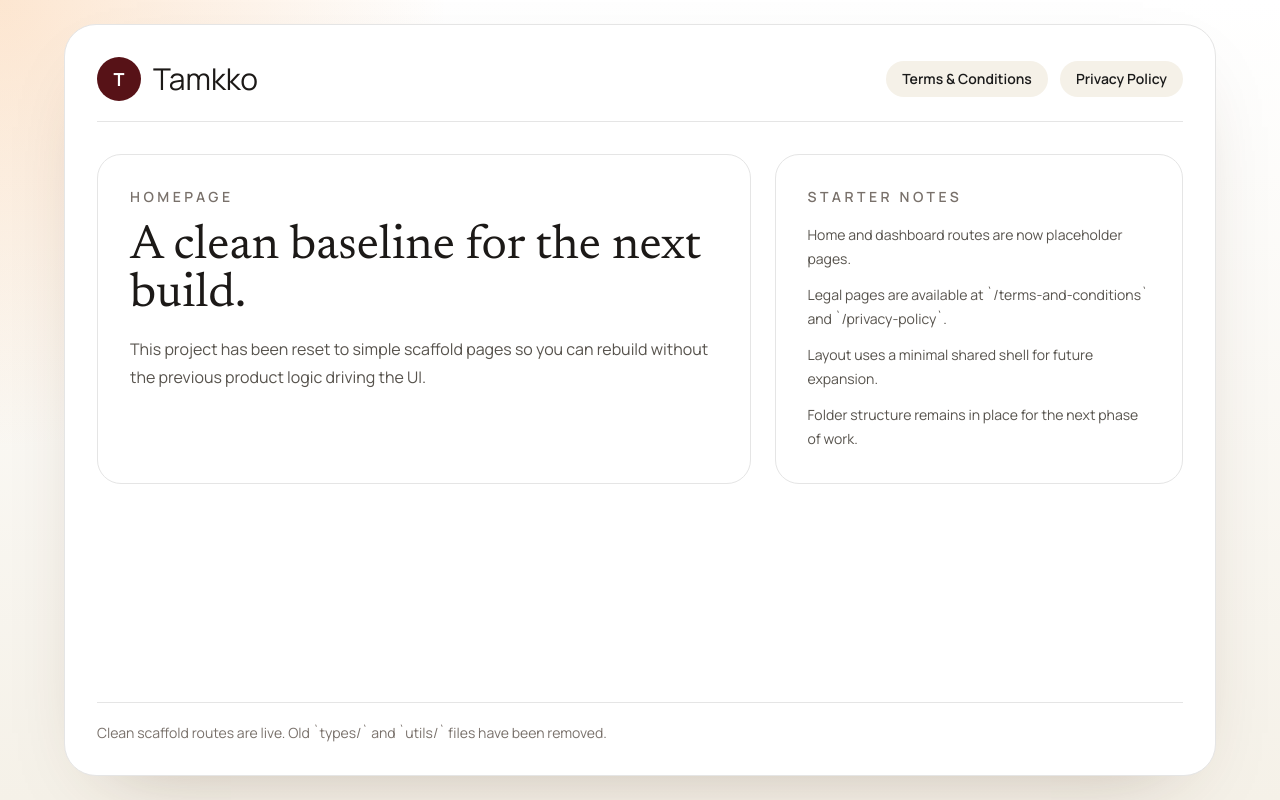
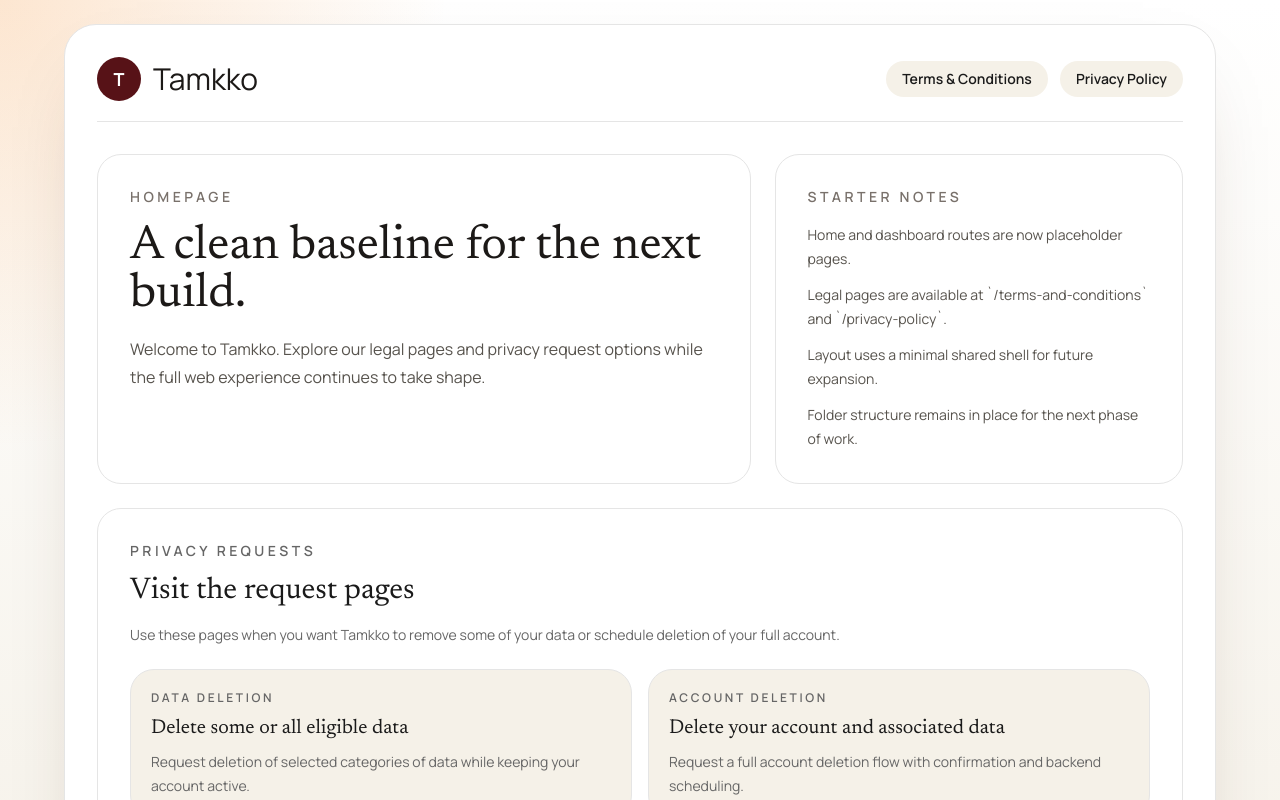
Before and after one commit to Klasique-art/tamkko_web, a Next.js app: page / in a window 1280 px wide. Shown: the top 800 px of the page. Built offline with nearby package versions, Linux system fonts and the light colour scheme.

Commit message:
Improve privacy request entry points

```diff
--- a/app/(root)/data-deletion-request/data-deletion-request-form.tsx
+++ b/app/(root)/data-deletion-request/data-deletion-request-form.tsx
@@ -272,18 +272,6 @@ export default function DataDeletionRequestForm() {
           </ul>
         </div>
 
-        <div className="scaffold-card">
-          <p className="text-sm font-semibold uppercase tracking-[0.25em] text-[var(--color-secondary-text)]">
-            Expected API
-          </p>
-          <div className="mt-4 rounded-2xl bg-[var(--color-surface-soft)] p-4 text-sm text-[var(--color-text)]">
-            <p className="font-semibold">POST `/api/v1/users/me/data-deletion-request`</p>
-            <p className="mt-2 text-[var(--color-secondary-text)]">
-              Payload includes request type, categories, confirmation text, details, and retention acknowledgement.
-            </p>
-          </div>
-        </div>
-
         {result ? (
           <div className="scaffold-card">
             <p className="text-sm font-semibold uppercase tracking-[0.25em] text-[var(--color-secondary-text)]">
--- a/app/(root)/delete-account/delete-account-form.tsx
+++ b/app/(root)/delete-account/delete-account-form.tsx
@@ -185,19 +185,6 @@ export default function DeleteAccountForm() {
           </ul>
         </div>
 
-        <div className="scaffold-card">
-          <p className="text-sm font-semibold uppercase tracking-[0.25em] text-[var(--color-secondary-text)]">
-            Expected API
-          </p>
-          <div className="mt-4 rounded-2xl bg-[var(--color-surface-soft)] p-4 text-sm text-[var(--color-text)]">
-            <p className="font-semibold">POST `/api/v1/users/me/delete-request`</p>
-            <p className="mt-2 text-[var(--color-secondary-text)]">
-              Payload includes `confirmation_text`, `reason_code`, `reason_details`, and
-              `acknowledge_data_removal`.
-            </p>
-          </div>
-        </div>
-
         {result ? (
           <div className="scaffold-card">
             <p className="text-sm font-semibold uppercase tracking-[0.25em] text-[var(--color-secondary-text)]">
--- a/app/(root)/page.tsx
+++ b/app/(root)/page.tsx
@@ -1,6 +1,9 @@
+import Link from "next/link";
+
 export default function HomePage() {
   return (
-    <section className="grid gap-6 lg:grid-cols-[1.6fr_1fr]">
+    <section className="space-y-6">
+      <div className="grid gap-6 lg:grid-cols-[1.6fr_1fr]">
         <div className="scaffold-card">
           <p className="text-sm font-semibold uppercase tracking-[0.25em] text-stone-500">
             Homepage
@@ -9,7 +12,7 @@ export default function HomePage() {
             A clean baseline for the next build.
           </h2>
           <p className="mt-4 max-w-2xl text-base leading-7 text-stone-600">
-          This project has been reset to simple scaffold pages so you can rebuild without the previous product logic driving the UI.
+            Welcome to Tamkko. Explore our legal pages and privacy request options while the full web experience continues to take shape.
           </p>
         </div>
 
@@ -24,6 +27,45 @@ export default function HomePage() {
             <li>Folder structure remains in place for the next phase of work.</li>
           </ul>
         </div>
+      </div>
+
+      <div className="scaffold-card">
+        <p className="text-sm font-semibold uppercase tracking-[0.25em] text-[var(--color-secondary-text)]">
+          Privacy Requests
+        </p>
+        <h3 className="mt-3 text-3xl text-[var(--color-text)]">Visit the request pages</h3>
+        <p className="mt-3 max-w-3xl text-sm leading-7 text-[var(--color-secondary-text)]">
+          Use these pages when you want Tamkko to remove some of your data or schedule deletion of your full account.
+        </p>
+
+        <div className="mt-5 grid gap-4 md:grid-cols-2">
+          <Link
+            href="/data-deletion-request"
+            className="rounded-[1.5rem] border border-[var(--border)] bg-[var(--color-surface-soft)] p-5 transition hover:border-[var(--color-accent)]"
+          >
+            <p className="text-xs font-semibold uppercase tracking-[0.22em] text-[var(--color-secondary-text)]">
+              Data deletion
+            </p>
+            <h4 className="mt-2 text-xl text-[var(--color-text)]">Delete some or all eligible data</h4>
+            <p className="mt-2 text-sm leading-6 text-[var(--color-secondary-text)]">
+              Request deletion of selected categories of data while keeping your account active.
+            </p>
+          </Link>
+
+          <Link
+            href="/delete-account"
+            className="rounded-[1.5rem] border border-[var(--border)] bg-[var(--color-surface-soft)] p-5 transition hover:border-[var(--color-accent)]"
+          >
+            <p className="text-xs font-semibold uppercase tracking-[0.22em] text-[var(--color-secondary-text)]">
+              Account deletion
+            </p>
+            <h4 className="mt-2 text-xl text-[var(--color-text)]">Delete your account and associated data</h4>
+            <p className="mt-2 text-sm leading-6 text-[var(--color-secondary-text)]">
+              Request a full account deletion flow with confirmation and backend scheduling.
+            </p>
+          </Link>
+        </div>
+      </div>
     </section>
   );
 }
```
Lines whose indentation alone changed are shown as unchanged.
